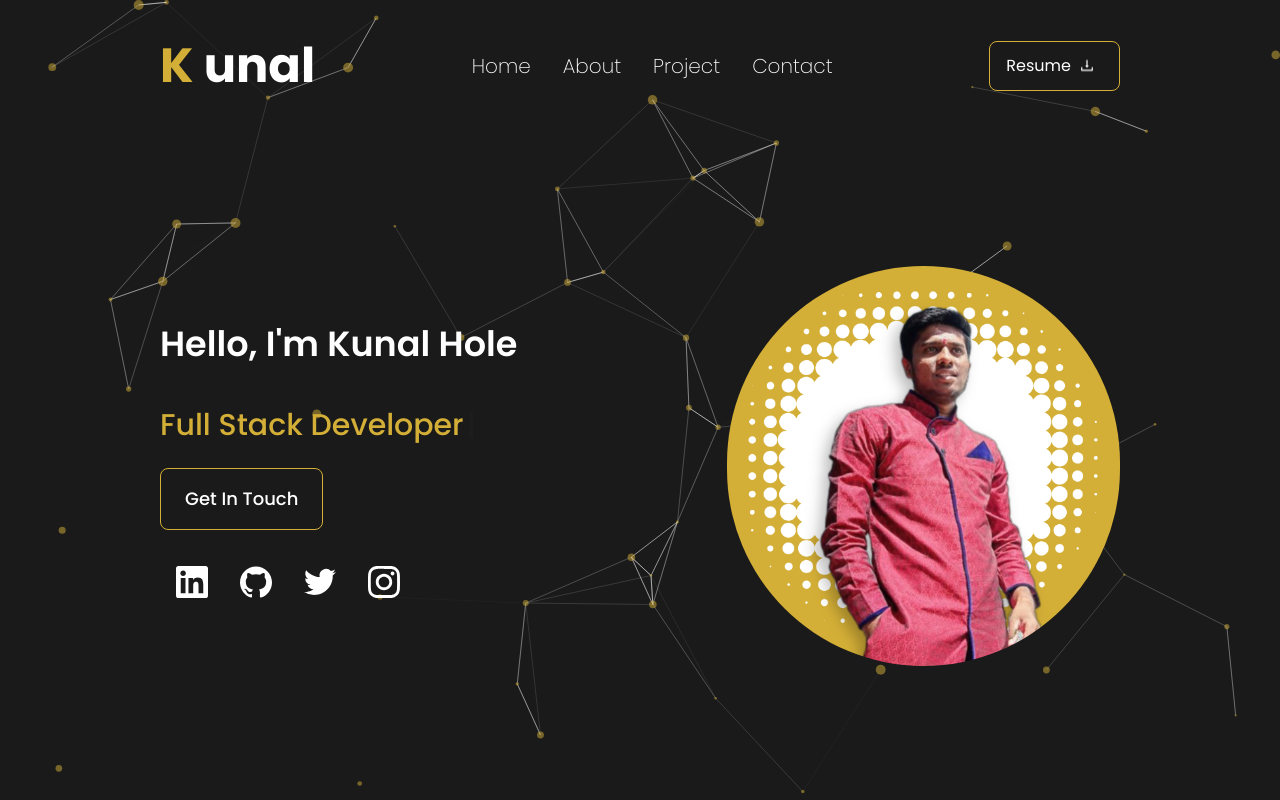
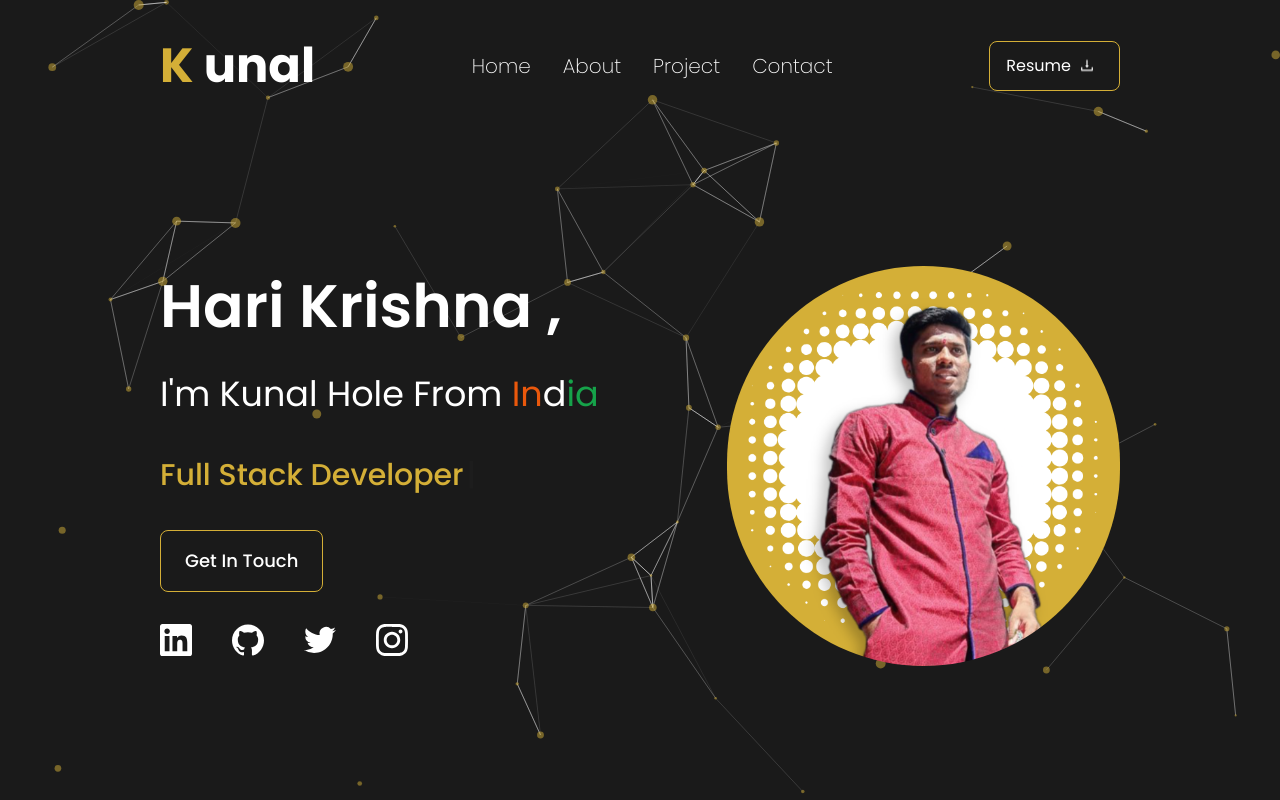
Before and after one commit to kunalhole/KunalHole-Portfolio-Website, a React (Create React App) app: page / in a window 1280 px wide. Built offline with nearby package versions, Linux system fonts and the light colour scheme.

Commit message:
Updating the UI and setup a routing

```diff
--- a/src/components/Home/Home.js
+++ b/src/components/Home/Home.js
@@ -5,13 +5,23 @@ import { useNavigate } from "react-router-dom"
 import { SiTwitter, SiLinkedin, SiGithub, SiInstagram } from "react-icons/si"
 
 const Home = () => {
-  const objects = {
+  const leftPart = {
     initial: {
-      y: "50%",
+      x: "-50%",
       opacity: 0,
     },
     whileInView: {
-      y: 0,
+      x: 0,
+      opacity: 1,
+    },
+  }
+  const rightPart = {
+    initial: {
+      x: "50%",
+      opacity: 0,
+    },
+    whileInView: {
+      x: 0,
       opacity: 1,
     },
   }
@@ -28,16 +38,18 @@ const Home = () => {
   })
 
   return (
-    <motion.section
-      {...objects}
-      transition={{
-        delay: 0.3,
-      }}
-      className="h-full flex flex-col-reverse  font-sans items-center justify-around  overflow-hidden bg-transparent  md:justify-between  md:w-3/4 md:mx-auto   md:flex-row"
-    >
-      <div className=" flex flex-col  items-center justify-start overflow-hidden  space-y-5 md:items-start md:w-3/5">
-        <h4 className="text-primary font-semibold  text-[30px]  mb-1 md:mb-3 md:text-[35px]">
-          Hello, I'm Kunal Hole
+    <section className="h-full flex flex-col-reverse  items-center justify-around  overflow-x-hidden overflow-y-hidden bg-transparent  md:justify-between  md:w-3/4 md:mx-auto   md:flex-row">
+      <motion.div
+        {...leftPart}
+        transition={{
+          delay: 0.4,
+        }}
+        className=" flex flex-col  items-center justify-start overflow-hidden  space-y-8 md:items-start md:w-3/5"
+      >
+        <h2 className="text-primary text-6xl font-semibold">Hari Krishna ,</h2>
+        <h4 className="text-primary font-normal  text-[30px]  mb-1 md:mb-3 md:text-[35px]">
+          I'm Kunal Hole From <span className="text-orange-600">In</span>d
+          <span className="text-green-600">ia</span>
         </h4>
         <h2 className="text-primary text-[25px] font-medium md:text-[30px]">
           <span className="text-rear">{text}</span>
@@ -45,52 +57,53 @@ const Home = () => {
         </h2>
         <div className="mt-2">
           <button
-            onClick={navigate("/")}
+            onClick={() => navigate("/contact")}
             className="text-white px-4 py-2 text-base  bg-transparent border border-rear rounded-lg cursor-pointer hover:text-rear md:px-6 md:py-4 md:text-lg md:font-medium"
           >
             Get In Touch
           </button>
         </div>
-        <div className="flex mt-5">
+        <div className="flex space-x-10">
           <a
             href="https://www.linkedin.com/in/kunal-hole-3a9459189/"
-            title="Kunal's Linkedin"
-            className="text-primary hover:text-rear"
+            className="text-primary hover:text-rear hover:border-b-0 m-0 hover:pb-0"
           >
-            <SiLinkedin className="w-8 h-8 " />
+            <SiLinkedin title="Kunal's LinkdIn" className="w-8 h-8 " />
           </a>
           <a
             href="https://www.linkedin.com/in/kunal-hole-3a9459189/"
-            title="Kunal's Linkedin"
-            className="text-primary hover:text-rear"
+            className="text-primary hover:text-rear hover:border-b-0 m-0 hover:pb-0"
           >
-            <SiGithub className="w-8 h-8 " />
+            <SiGithub title="Kunal's Github" className="w-8 h-8 " />
           </a>
           <a
             href="https://www.linkedin.com/in/kunal-hole-3a9459189/"
-            title="Kunal's Linkedin"
-            className="text-primary hover:text-rear hover:border-b-0"
+            className="text-primary hover:text-rear hover:border-b-0 m-0 hover:pb-0"
           >
-            <SiTwitter className="w-8 h-8 " />
+            <SiTwitter title="Kunal's Twitter" className="w-8 h-8 " />
           </a>
           <a
             href="https://www.linkedin.com/in/kunal-hole-3a9459189/"
-            title="Kunal's Linkedin"
-            className="text-primary hover:text-rear"
+            className="text-primary hover:text-rear hover:border-b-0 m-0 hover:pb-0"
           >
-            <SiInstagram className="w-8 h-8 " />
+            <SiInstagram title="Kunal's Instagram" className="w-8 h-8 " />
           </a>
         </div>
-      </div>
+      </motion.div>
 
-      <div>
+      <motion.div
+        {...rightPart}
+        transition={{
+          delay: 0.4,
+        }}
+      >
         <img
           src={bgImg}
           alt="Kunal's"
           className="rounded-full object-cover h-[250px] w-[250px] md:w-[400px] md:h-[400px]"
         />
-      </div>
-    </motion.section>
+      </motion.div>
+    </section>
   )
 }
 
```
